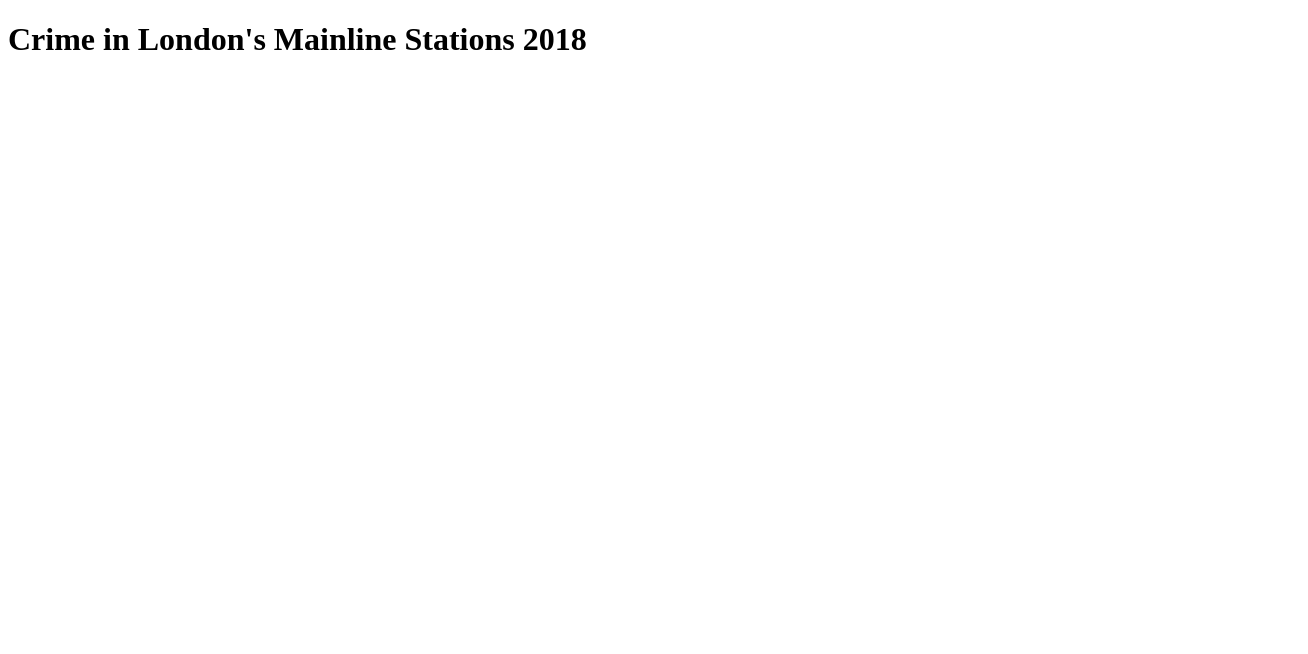
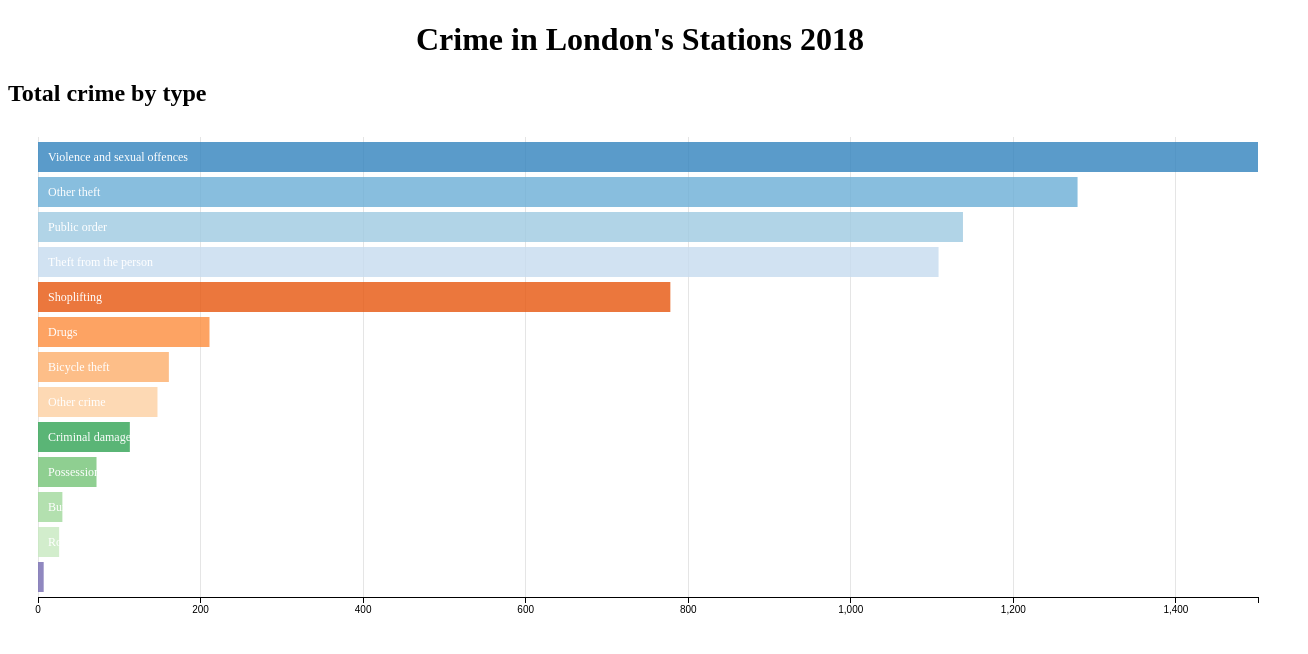
Before and after one commit to Alysha11/milestone-2-dashboard, a plain HTML site: page index.html in a window 1280 px wide. Shown: the whole page, 1308 px wide, since content can reach past the window. Drawn offline with Linux system fonts and the light colour scheme.

Commit message:
add crime type dimension, group and create row chart

```diff
--- a/index.html
+++ b/index.html
@@ -24,12 +24,15 @@
 
     <header>
         <div class="text-center">
-            <h1>Crime in London's Mainline Stations 2018</h1>
+            <h1>Crime in London's Stations 2018</h1>
         </div>
     </header>
 
 
-
+    <div>
+        <h2>Total crime by type</h2>
+        <div id="total-crime-by-type"></div>
+    </div>
 
 
 
--- a/static/css/style.css
+++ b/static/css/style.css
@@ -0,0 +1,3 @@
+.text-center {
+    text-align: center;
+}
--- a/static/js/graph.js
+++ b/static/js/graph.js
@@ -2,4 +2,37 @@ queue()
     .defer(d3.csv, "data/2018-btp.csv")
     .await(makeGraphs);
 
-    function (makeGraphs)
+
+function makeGraphs(error, crimeData) {
+
+    crimeData.forEach(function(d) {
+
+    })
+
+    var ndx = crossfilter(crimeData);
+
+    show_crimes_by_type(ndx);
+    dc.renderAll();
+
+
+};
+
+function show_crimes_by_type(ndx) {
+
+
+    var typeDimension = ndx.dimension(dc.pluck("Crime type"));
+    var typeGroup = typeDimension.group();
+
+    var rowChart = dc.rowChart("#total-crime-by-type")
+        .height(500)
+        .width(1300)
+        .dimension(typeDimension)
+        .group(typeGroup);
+
+
+
+
+
+
+
+}
```
